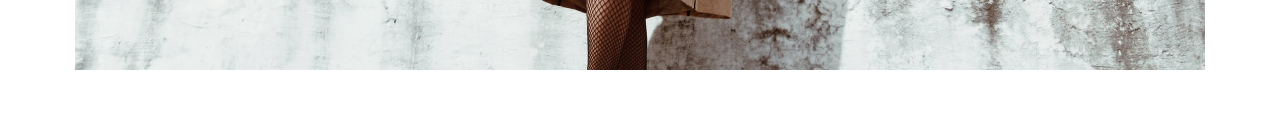
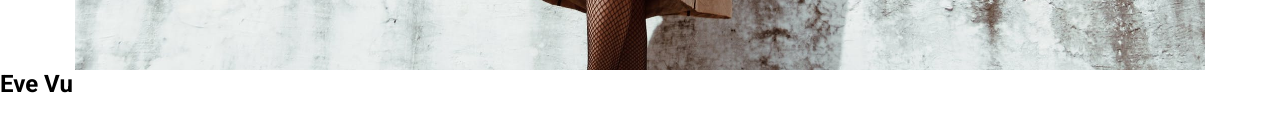
Before and after one commit to yirano/react-eve_vu, a React (Create React App) app: page / in a window 1280 px wide. Shown: the part 730-862 px from the top of the page. Before the commit the page ends 800 px from the top, so only its background shows below. Built offline with nearby package versions, Linux system fonts and the light colour scheme.

Commit message:
Start the About section

```diff
--- a/public/index.html
+++ b/public/index.html
@@ -1,12 +1,16 @@
 <!DOCTYPE html>
 <html lang="en">
+
 <head>
   <meta charset="utf-8" />
   <meta name="viewport" content="width=device-width, initial-scale=1" />
   <title>eVu</title>
-    <link href="https://fonts.googleapis.com/css?family=Domine:400,700|Roboto:400,500,700i&display=swap" rel="stylesheet">
+  <link href="https://fonts.googleapis.com/css?family=Domine:400,700|Roboto:400,500,700,700i&display=swap"
+    rel="stylesheet">
 </head>
+
 <body>
   <div id="root"></div>
 </body>
+
 </html>
--- a/src/App.js
+++ b/src/App.js
@@ -1,9 +1,15 @@
-import React from 'react';
-import Header from '../src/components/header/header';
-import './App.scss';
+import React from "react";
+import Header from "../src/components/header/header";
+import About from "../src/components/about/about";
+import "./App.scss";
 
 function App() {
-	return <Header />;
+  return (
+    <main>
+      <Header />
+      <About />
+    </main>
+  );
 }
 
 export default App;
--- /dev/null
+++ b/src/components/about/about.js
@@ -0,0 +1,14 @@
+import React, { Component } from "react";
+import "./about.scss";
+
+export class about extends Component {
+  render() {
+    return (
+      <section className="about" id="about">
+        <h2>Eve Vu</h2>
+      </section>
+    );
+  }
+}
+
+export default about;
--- /dev/null
+++ b/src/components/about/about.scss
@@ -0,0 +1,11 @@
+@import '../../../modules/font';
+
+.about {
+  height: 100vh;
+  width: 100%;
+
+  h2 {
+    font-family: $body-font;
+    font-weight: 700;
+  }
+}
```
Also changed, not shown: 1 other file (tests, documents, lock files or other folders). Lines whose indentation alone changed are shown as unchanged.
